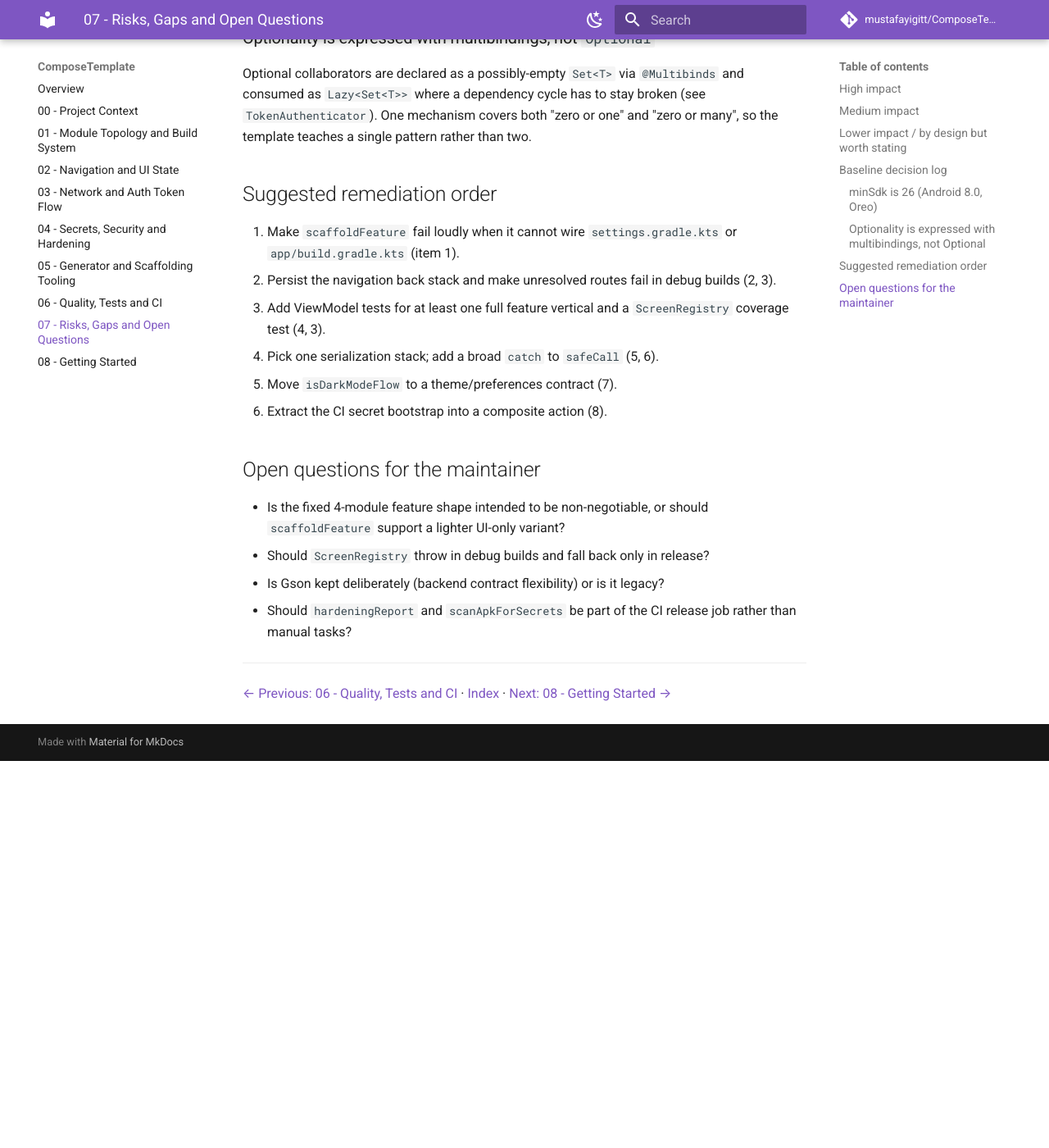
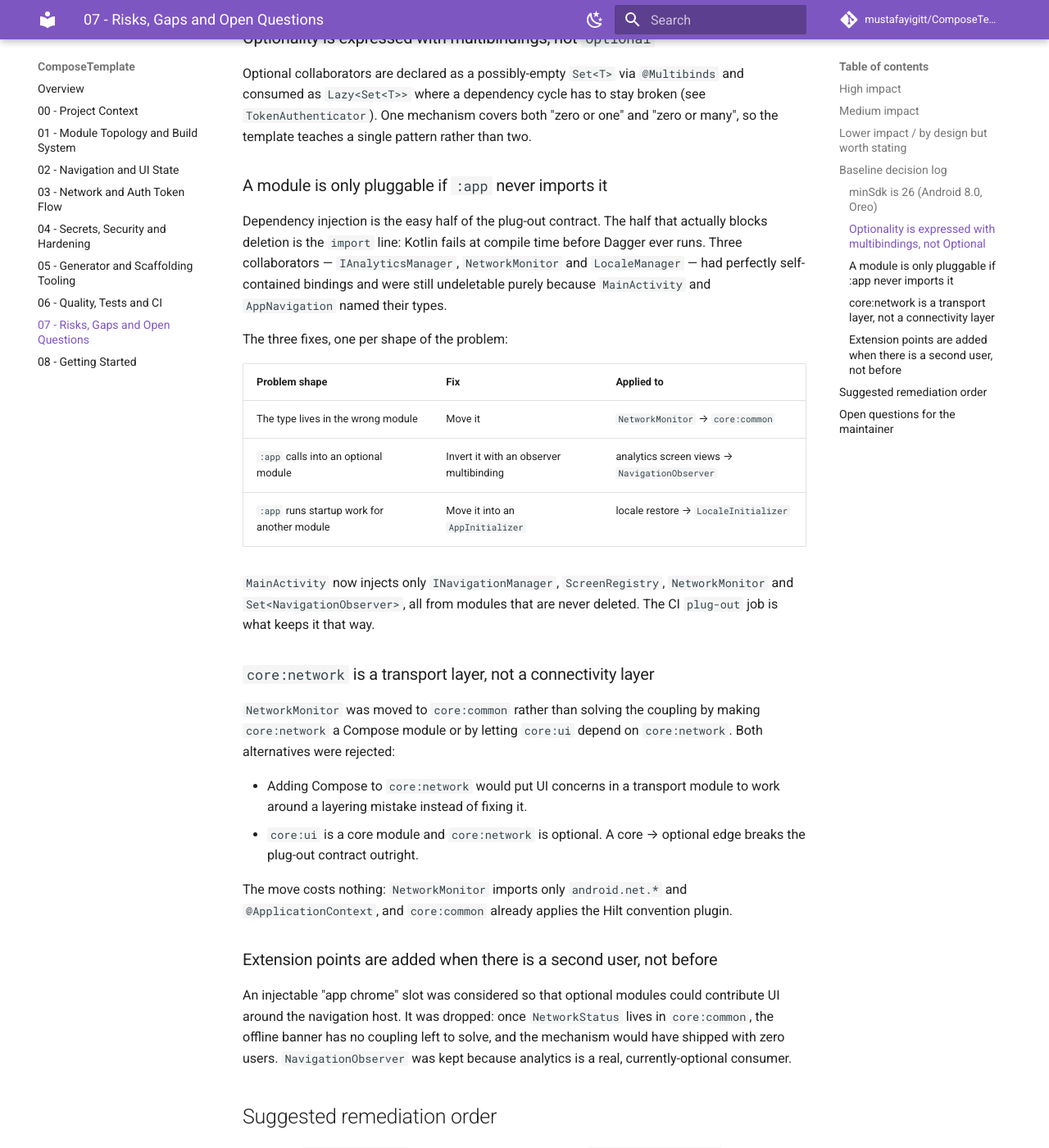
Before and after one commit to mustafayigitt/ComposeTemplate, an MkDocs documentation site: the page built from wiki/07-risks-and-gaps.md, in a window 1280 px wide and 1400 px high, scrolled down 3091 px. Shown: the whole window at 82% size. Built offline with MkDocs 1.6.1 and Material for MkDocs 9.7.7, drawn with Linux system fonts in a browser that asks for light colours; comment, search, counter and statistics services are not loaded; before the commit the page ends 4019 px from its top, so only the background shows below that; some of the changed text lies outside the part shown.

Commit message:
docs: record the app-decoupling decisions in the baseline decision log

```diff
--- a/wiki/07-risks-and-gaps.md
+++ b/wiki/07-risks-and-gaps.md
@@ -76,6 +76,48 @@ and consumed as `Lazy<Set<T>>` where a dependency cycle has to stay broken (see
 `TokenAuthenticator`). One mechanism covers both "zero or one" and "zero or many",
 so the template teaches a single pattern rather than two.
 
+### A module is only pluggable if `:app` never imports it
+
+Dependency injection is the easy half of the plug-out contract. The half that
+actually blocks deletion is the `import` line: Kotlin fails at compile time before
+Dagger ever runs. Three collaborators — `IAnalyticsManager`, `NetworkMonitor` and
+`LocaleManager` — had perfectly self-contained bindings and were still undeletable
+purely because `MainActivity` and `AppNavigation` named their types.
+
+The three fixes, one per shape of the problem:
+
+| Problem shape | Fix | Applied to |
+| --- | --- | --- |
+| The type lives in the wrong module | Move it | `NetworkMonitor` → `core:common` |
+| `:app` calls into an optional module | Invert it with an observer multibinding | analytics screen views → `NavigationObserver` |
+| `:app` runs startup work for another module | Move it into an `AppInitializer` | locale restore → `LocaleInitializer` |
+
+`MainActivity` now injects only `INavigationManager`, `ScreenRegistry`,
+`NetworkMonitor` and `Set<NavigationObserver>`, all from modules that are never
+deleted. The CI `plug-out` job is what keeps it that way.
+
+### `core:network` is a transport layer, not a connectivity layer
+
+`NetworkMonitor` was moved to `core:common` rather than solving the coupling by
+making `core:network` a Compose module or by letting `core:ui` depend on
+`core:network`. Both alternatives were rejected:
+
+- Adding Compose to `core:network` would put UI concerns in a transport module to
+  work around a layering mistake instead of fixing it.
+- `core:ui` is a core module and `core:network` is optional. A core → optional edge
+  breaks the plug-out contract outright.
+
+The move costs nothing: `NetworkMonitor` imports only `android.net.*` and
+`@ApplicationContext`, and `core:common` already applies the Hilt convention plugin.
+
+### Extension points are added when there is a second user, not before
+
+An injectable "app chrome" slot was considered so that optional modules could
+contribute UI around the navigation host. It was dropped: once `NetworkStatus`
+lives in `core:common`, the offline banner has no coupling left to solve, and the
+mechanism would have shipped with zero users. `NavigationObserver` was kept because
+analytics is a real, currently-optional consumer.
+
 ## Suggested remediation order
 
 1. Make `scaffoldFeature` fail loudly when it cannot wire `settings.gradle.kts` or `app/build.gradle.kts` (item 1).
@@ -84,6 +126,7 @@ so the template teaches a single pattern rather than two.
 4. Pick one serialization stack; add a broad `catch` to `safeCall` (5, 6).
 5. Move `isDarkModeFlow` to a theme/preferences contract (7).
 6. Extract the CI secret bootstrap into a composite action (8).
+7. Add a lint or detekt rule that fails the build when `:app` imports an optional module, so the plug-out contract is enforced at review time and not only by the CI delete job (9).
 
 ## Open questions for the maintainer
 
```
Also changed, not shown: other parts of wiki/07-risks-and-gaps.md (+1 -1 lines).
